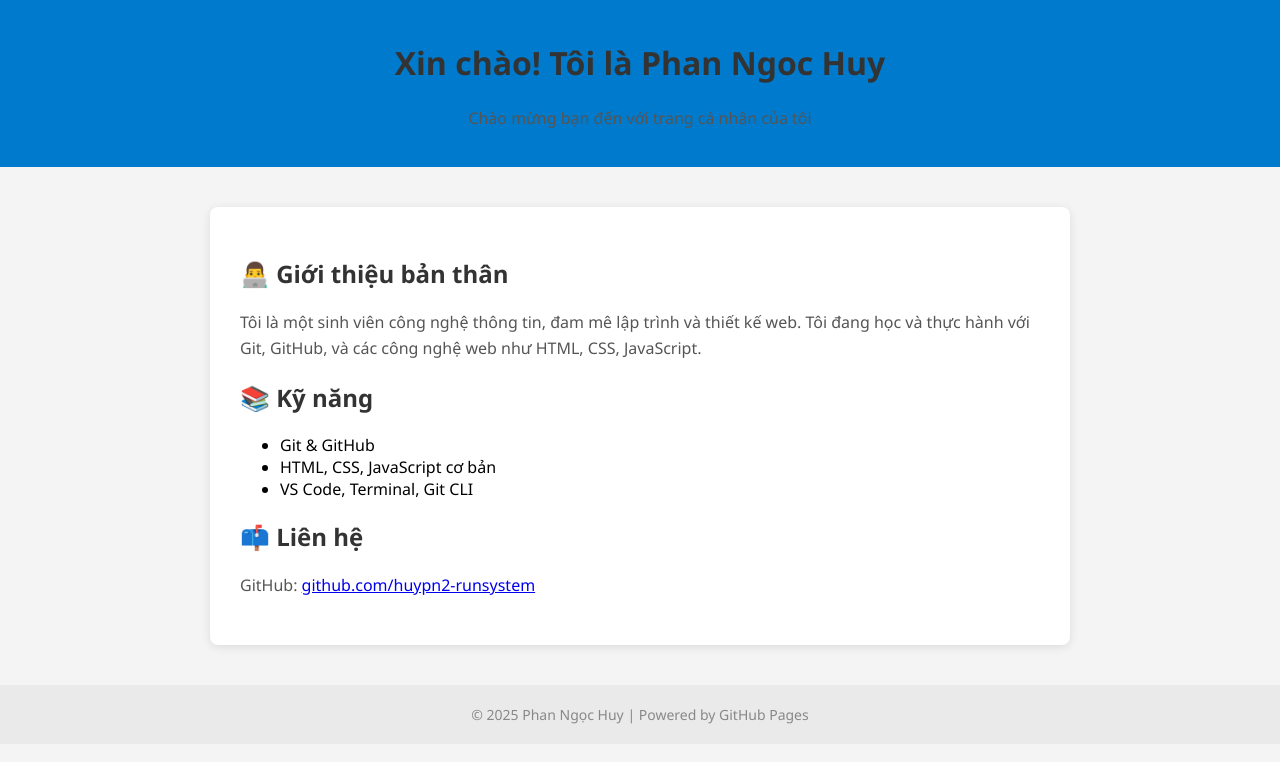
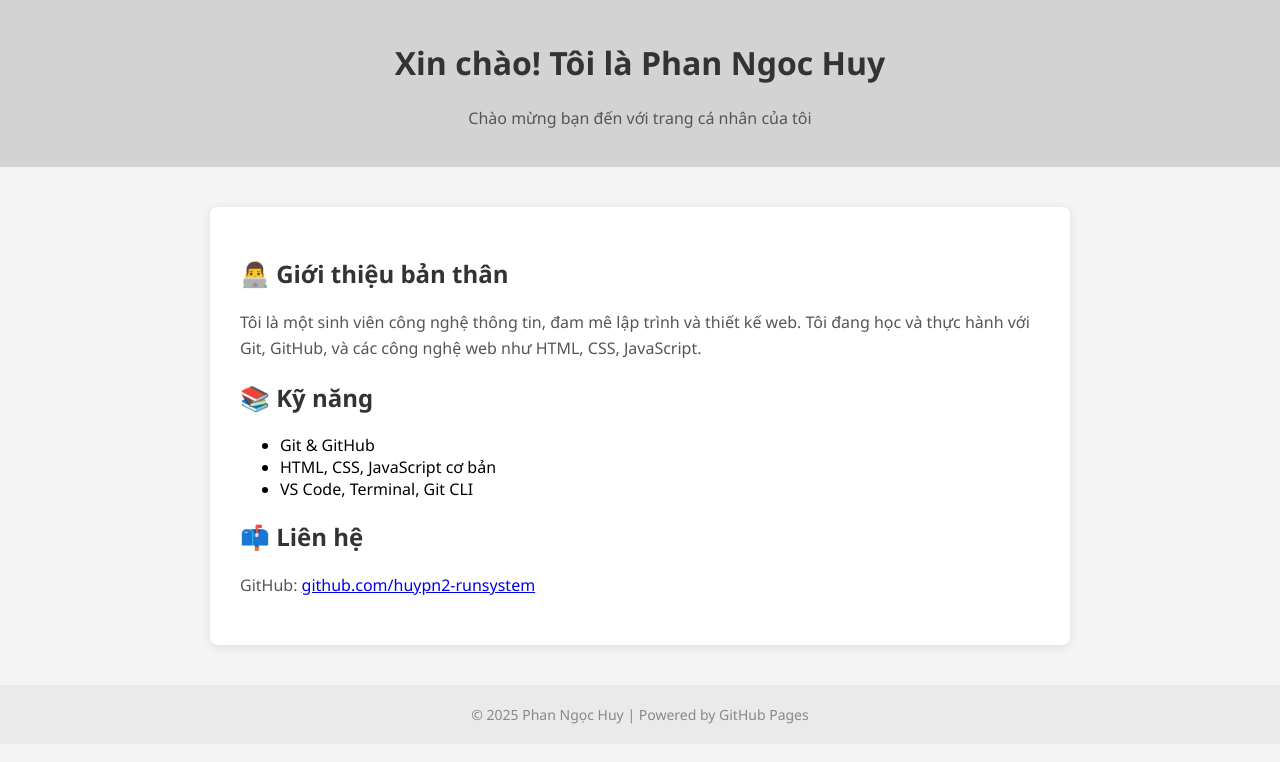
Before and after one commit to huypn2-runsystem/huypn2.github.io, a plain HTML site: page index.html in a window 1280 px wide. Drawn offline with Linux system fonts and the light colour scheme.

Commit message:
Update index.html

```diff
--- a/index.html
+++ b/index.html
@@ -13,7 +13,7 @@
     }
 
     header {
-      background-color: #007acc;
+      background-color: #d3d3d3;
       color: white;
       padding: 20px 0;
       text-align: center;
```
